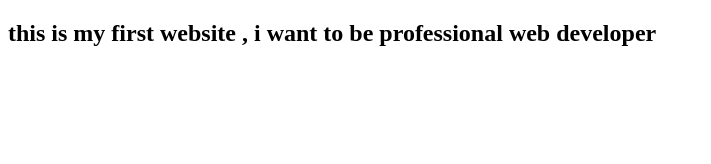
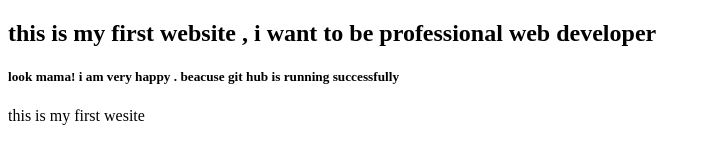
Before and after one commit to mahidhasan96/my-first.website, a plain HTML site: page index.html in a window 1280 px wide. Shown: the whole page, without its empty margins (0-711 px from the left). Drawn offline with Linux system fonts and the light colour scheme.

Commit message:
learaned github

```diff
--- a/index.html
+++ b/index.html
@@ -7,5 +7,10 @@
 </head>
 <body>
     <h2>this is my first website , i want to be professional web developer </h2>
+    <h5>look mama! i am very happy . beacuse git hub is running successfully</h5>
+
+
+
+    <p>this is my first wesite</p>
 </body>
 </html>
```
